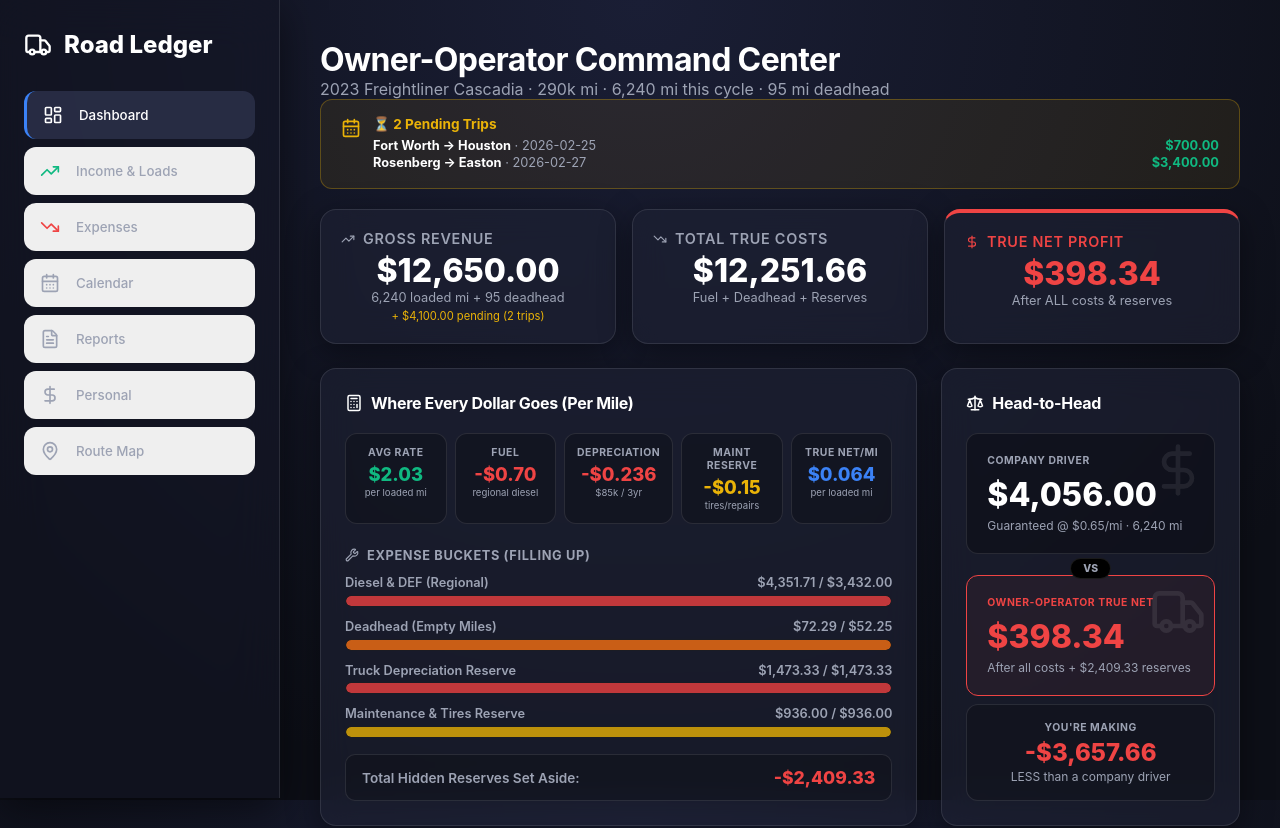
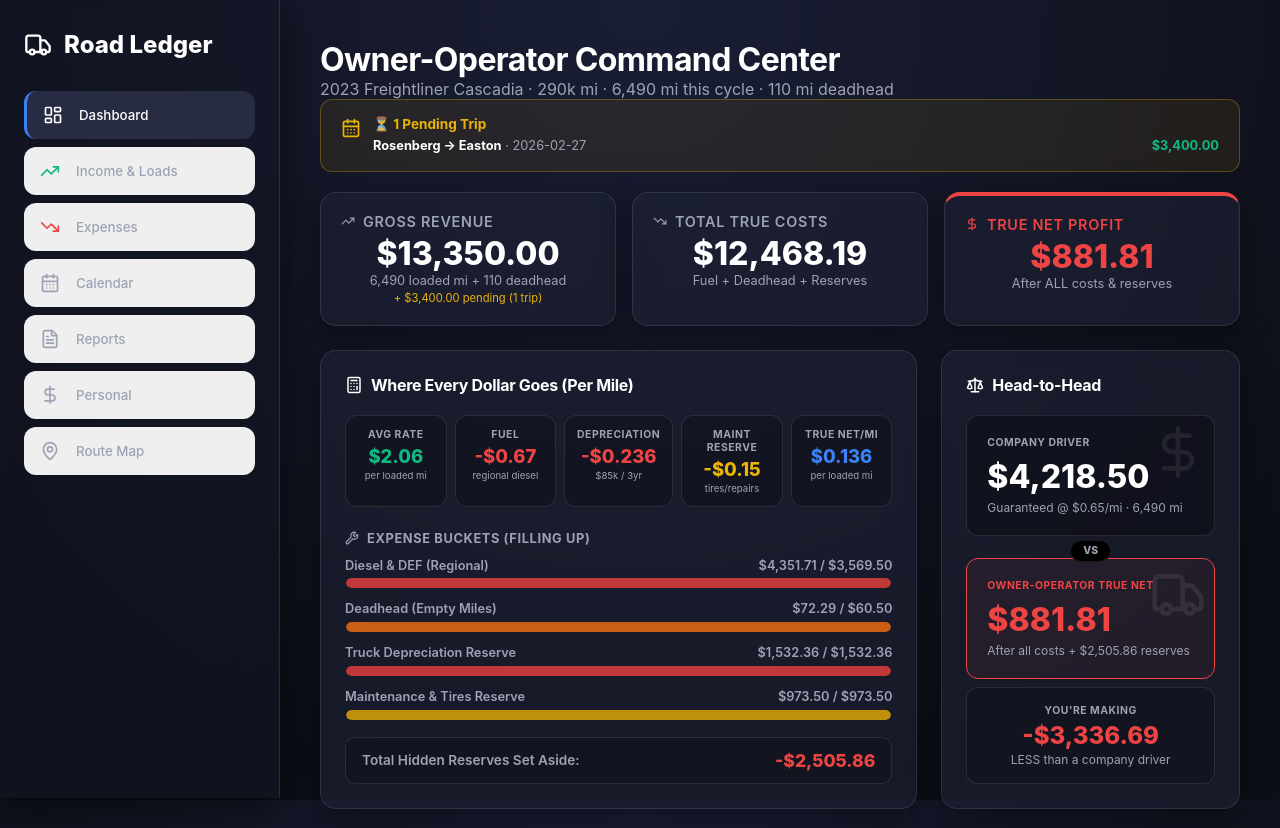
Before and after one commit to Chinadoc/Truck-tracker, a React (Vite) app: page / in a window 1280 px wide. Shown: the top 828 px of the page. Built offline with nearby package versions, Linux system fonts and the light colour scheme.

Commit message:
Fix trip dates to actual past dates, bump data version to 4

```diff
--- a/src/App.tsx
+++ b/src/App.tsx
@@ -171,62 +171,62 @@ const INITIAL_DEBTS: Debt[] = [
 // === REAL TRIP DATA ===
 const INITIAL_TRIPS: Income[] = [
   {
-    id: 't1', date: '2026-02-15',
+    id: 't1', date: '2026-02-09',
     loadId: 'SLC-AUS-001', broker: 'Spot Market',
     distance: 1330, ratePerMile: 2700 / 1330, totalPayout: 2700,
     originCity: 'Salt Lake City, UT', destCity: 'Austin, TX',
     originCoords: [40.7608, -111.8910], destCoords: [30.2672, -97.7431],
     fuelRegion: 'UT', destFuelRegion: 'TX',
-    departureTime: '2026-02-15T06:00', arrivalTime: '2026-02-16T18:00',
+    departureTime: '2026-02-09T06:00', arrivalTime: '2026-02-10T18:00',
   },
   {
-    id: 't2', date: '2026-02-17',
+    id: 't2', date: '2026-02-11',
     loadId: 'TMP-MRG-002', broker: 'Spot Market',
     distance: 1200, ratePerMile: 2200 / 1200, totalPayout: 2200,
     originCity: 'Temple, TX', destCity: 'Marengo, OH',
     originCoords: [31.0982, -97.3428], destCoords: [40.4006, -81.4468],
     fuelRegion: 'TX', destFuelRegion: 'OH',
     deadheadMiles: 70, deadheadFrom: 'Austin, TX → Temple, TX',
-    departureTime: '2026-02-17T05:00', arrivalTime: '2026-02-18T20:00',
+    departureTime: '2026-02-11T05:00', arrivalTime: '2026-02-12T20:00',
   },
   {
-    id: 't3', date: '2026-02-19',
+    id: 't3', date: '2026-02-13',
     loadId: 'OH-LV-003', broker: 'Spot Market',
     distance: 2000, ratePerMile: 4000 / 2000, totalPayout: 4000,
     originCity: 'Ashland, OH 44805', destCity: 'Las Vegas, NV 89139',
     originCoords: [40.8687, -82.3182], destCoords: [36.1699, -115.1398],
     fuelRegion: 'OH', destFuelRegion: 'NV',
     deadheadMiles: 20, deadheadFrom: 'Marengo → Ashland, OH',
-    departureTime: '2026-02-19T04:00', arrivalTime: '2026-02-21T14:00',
+    departureTime: '2026-02-13T04:00', arrivalTime: '2026-02-15T14:00',
   },
   {
-    id: 't4', date: '2026-02-22',
+    id: 't4', date: '2026-02-16',
     loadId: 'LV-CA-004', broker: 'Spot Market',
     distance: 275, ratePerMile: 700 / 275, totalPayout: 700,
     originCity: 'Las Vegas, NV 89139', destCity: 'La Mirada, CA 90631',
     originCoords: [36.1699, -115.1398], destCoords: [33.9172, -118.0120],
     fuelRegion: 'NV', destFuelRegion: 'CA',
-    departureTime: '2026-02-22T07:00', arrivalTime: '2026-02-22T12:00',
+    departureTime: '2026-02-16T07:00', arrivalTime: '2026-02-16T12:00',
   },
   {
-    id: 't5', date: '2026-02-23',
+    id: 't5', date: '2026-02-17',
     loadId: 'CA-GP-005', broker: 'Spot Market',
     distance: 1435, ratePerMile: 3050 / 1435, totalPayout: 3050,
     originCity: 'Walnut, CA 91789', destCity: 'Grand Prairie, TX 75050',
     originCoords: [34.0203, -117.8654], destCoords: [32.7460, -96.9978],
     fuelRegion: 'CA', destFuelRegion: 'TX',
     deadheadMiles: 5, deadheadFrom: 'La Mirada → Walnut, CA',
-    departureTime: '2026-02-23T03:00', arrivalTime: '2026-02-24T22:00',
+    departureTime: '2026-02-17T03:00', arrivalTime: '2026-02-18T22:00',
   },
   {
-    id: 't6', date: '2026-02-25',
+    id: 't6', date: '2026-02-20',
     loadId: 'FW-HOU-006', broker: 'Spot Market',
     distance: 250, ratePerMile: 700 / 250, totalPayout: 700,
     originCity: 'Fort Worth, TX 76137', destCity: 'Houston, TX 77038',
     originCoords: [32.7555, -97.3308], destCoords: [29.8543, -95.4147],
     fuelRegion: 'TX', destFuelRegion: 'TX',
     deadheadMiles: 15, deadheadFrom: 'Grand Prairie → Fort Worth, TX',
-    departureTime: '2026-02-25T06:00', arrivalTime: '2026-02-25T10:30',
+    departureTime: '2026-02-20T06:00', arrivalTime: '2026-02-20T10:30',
   },
   {
     id: 't7', date: '2026-02-27',
@@ -282,7 +282,7 @@ const INITIAL_EXPENSES: Expense[] = buildExpenses();
 
 // === MAIN APP ===
 // Data versioning — bump this to force-reset cached data when defaults change
-const DATA_VERSION = 3;
+const DATA_VERSION = 4;
 const loadState = <T,>(key: string, fallback: T): T => {
   try {
     const savedVer = Number(localStorage.getItem('rl_version') || '0');
```
